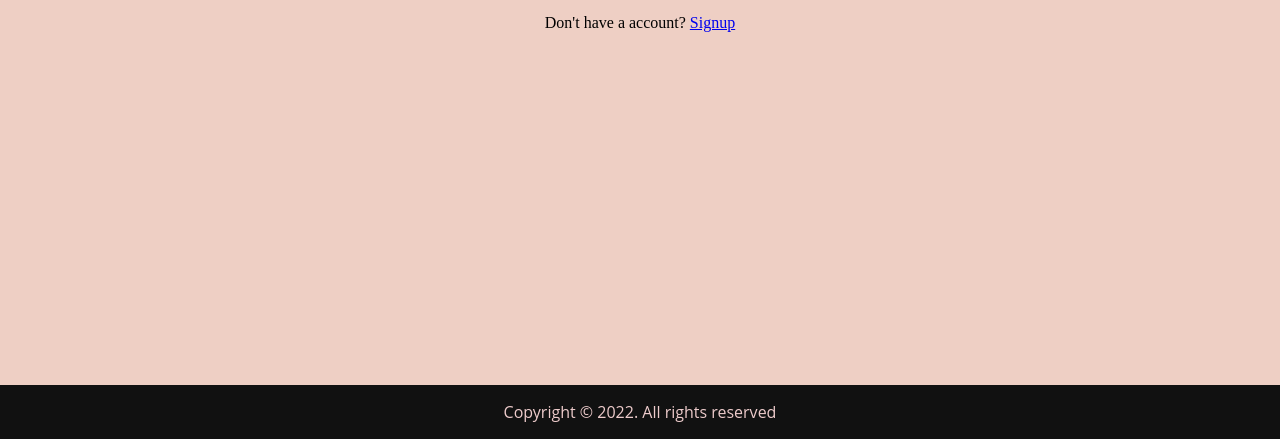
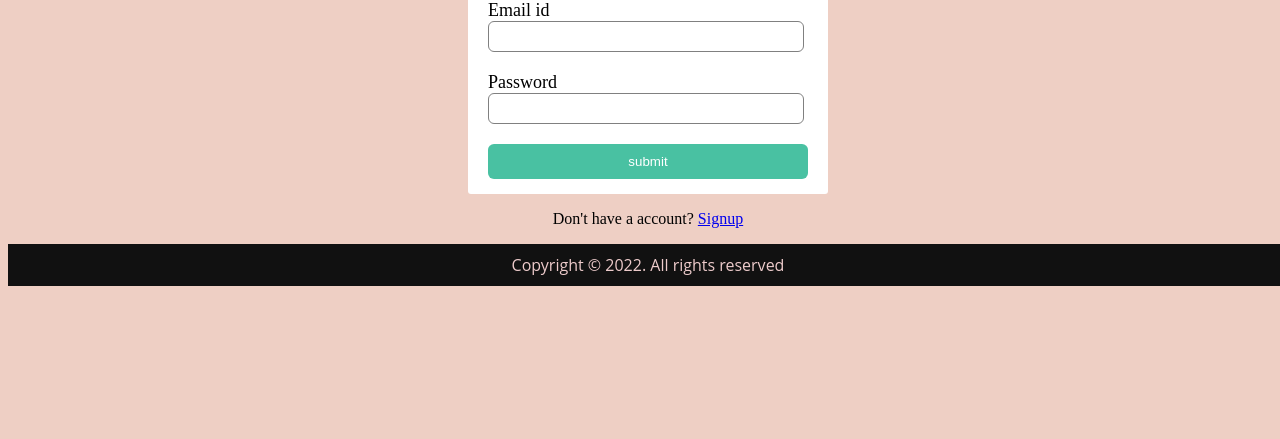
Before and after one commit to deekshith024/IOS_Marvels_Parking_Seeker_FP, a plain HTML site: page index.html in a window 1280 px wide. Shown: the part 361-800 px from the top of the page. Drawn offline with Linux system fonts and the light colour scheme.

Commit message:
login page 01

```diff
--- a/index.html
+++ b/index.html
@@ -37,8 +37,8 @@
             </p>
 
             <!------Login------>
-            <body>
-                <div class="'login">
+
+                <div id="login">
                     <h1>Login</h1>
                     <form>
                         <label>Email id</label>
@@ -50,7 +50,7 @@
 
                 </div>
                 <p>Don't have a account? <a href="#">Signup</a></p>
-            </body>
+
 
 
 
@@ -65,7 +65,7 @@
 
 <!---------------footer----------->
         <footer>
-            <p>Copyright © 2022. All rights reserved</p>
+            <p id="ft">Copyright &copy; 2022. All rights reserved</p>
         </footer>
 
 
--- a/main.css
+++ b/main.css
@@ -3,7 +3,7 @@
 
 /* Header section */
 #container {
-	position: fixed;
+	position: relative;
 	z-index: 1000;
 	left: 0;
 	top: 0;
@@ -12,24 +12,90 @@
     text-align: center;
 }
 
-
-
 /* Body  */
 
 body {
     background-color: #eecfc4;
+    height: auto;
 }
+
+
+#login{
+    width: 360px;
+    height: auto;
+    margin: auto;
+    padding-bottom: 15px;
+    border-radius: 3px;
+    background-color: white;
+
+
+
+}
+
+h1{
+    text-align: center;
+    padding-top: 15px;
+
+}
+form{
+    width: 300px;
+    margin-left: 20px;
+}
+
+form label{
+    display: flex;
+    margin-top: 20px;
+    font-size: 18px;
+}
+
+form input{
+    width: 100%;
+    padding: 7px;
+    border: none;
+    border: 1px solid gray;
+    border-radius: 6px;
+    outline: none;
+
+}
+
+input[type="button"]{
+    width: 320px;
+    height: 35px;
+    margin-top: 20px;
+    border: none;
+    background-color: #49c1a2;
+    color: white;
+
+}
+
+p{
+    text-align: center;
+
+}
+
+
+
+
+
+
+
 
 /*  Footer */
 footer{
-    position: fixed;
-   left: 0;
-   bottom: 0;
+    position: relative;
+    left: 0;
+    bottom: 0;
     background: #111;
-    min-height: 20px;
-    width: 100vw;
+    width: 100%;
+
+
+
+
+}
+#ft{
     font-family: "Open Sans";
-    padding-top: 0 40px;
+
     color: rgb(237, 203, 203);
+    padding: 10px 0px 10px 0px;
     text-align: center;
 }
```
